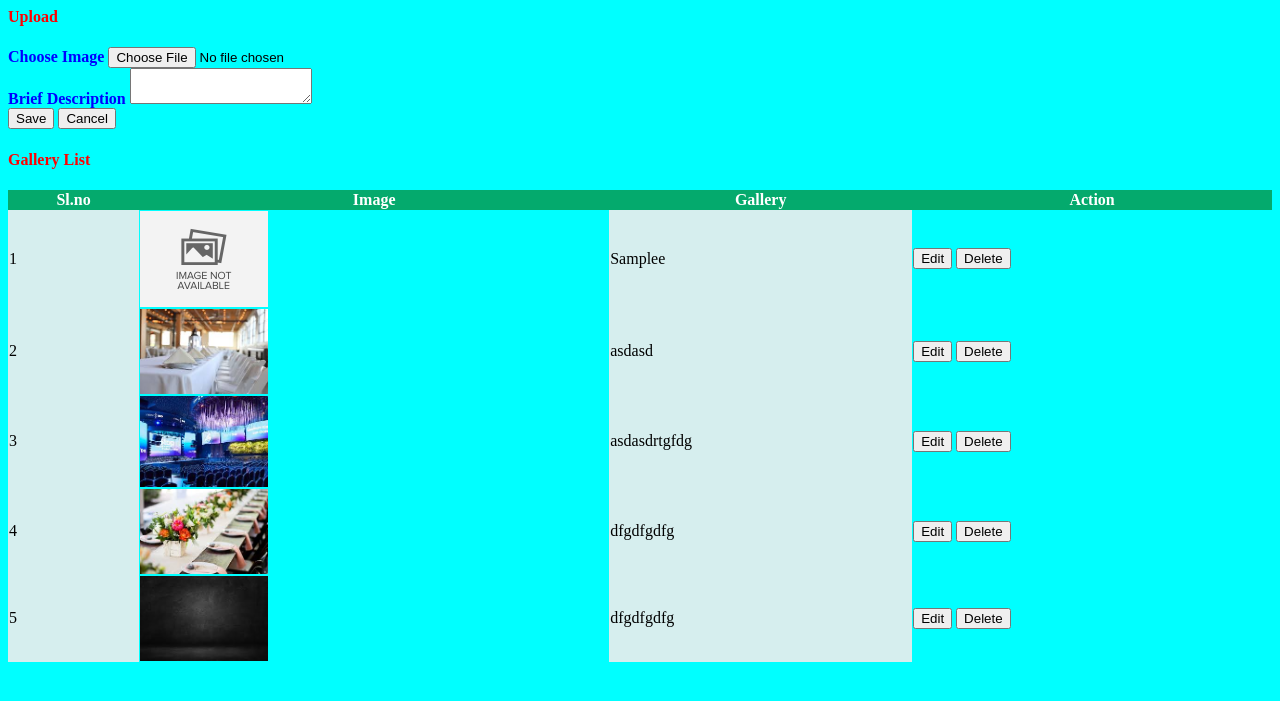
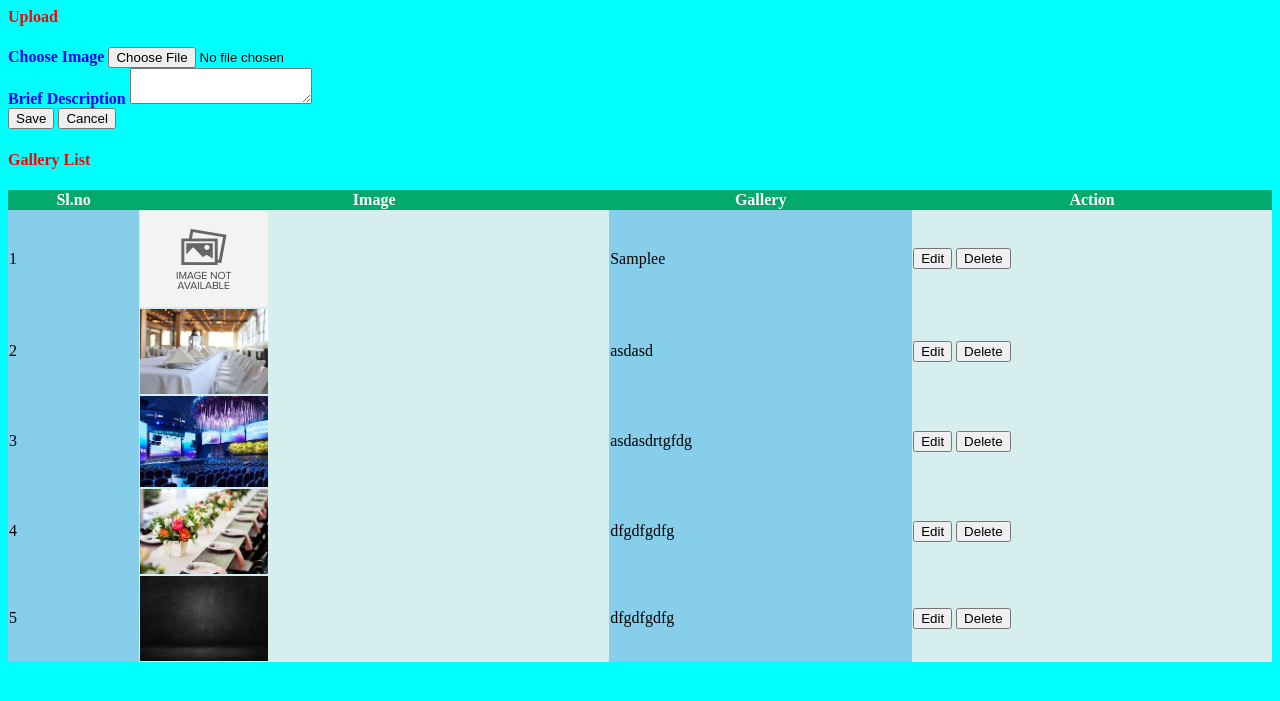
Before and after one commit to Koushal-Saha/alumni, a PHP site: page /admin/gallery.php in a window 1280 px wide. Shown: the top 701 px of the page. Run offline with PHP 8.4, Linux system fonts and the light colour scheme; data comes from the database, SQL or seed files in the repository.

Commit message:
Update gallery.php

```diff
--- a/admin/gallery.php
+++ b/admin/gallery.php
@@ -119,7 +119,8 @@
 		max-height: 23vh;
 		max-width: calc(100%);
 	}
-	td:nth-child(odd){background-color:#D6EEEE}
+	td:nth-child(even){background-color:#D6EEEE}
+	td:nth-child(odd){background-color:skyblue}
 	.gimg{
 		max-height: 15vh;
 		max-width: 10vw;
```
